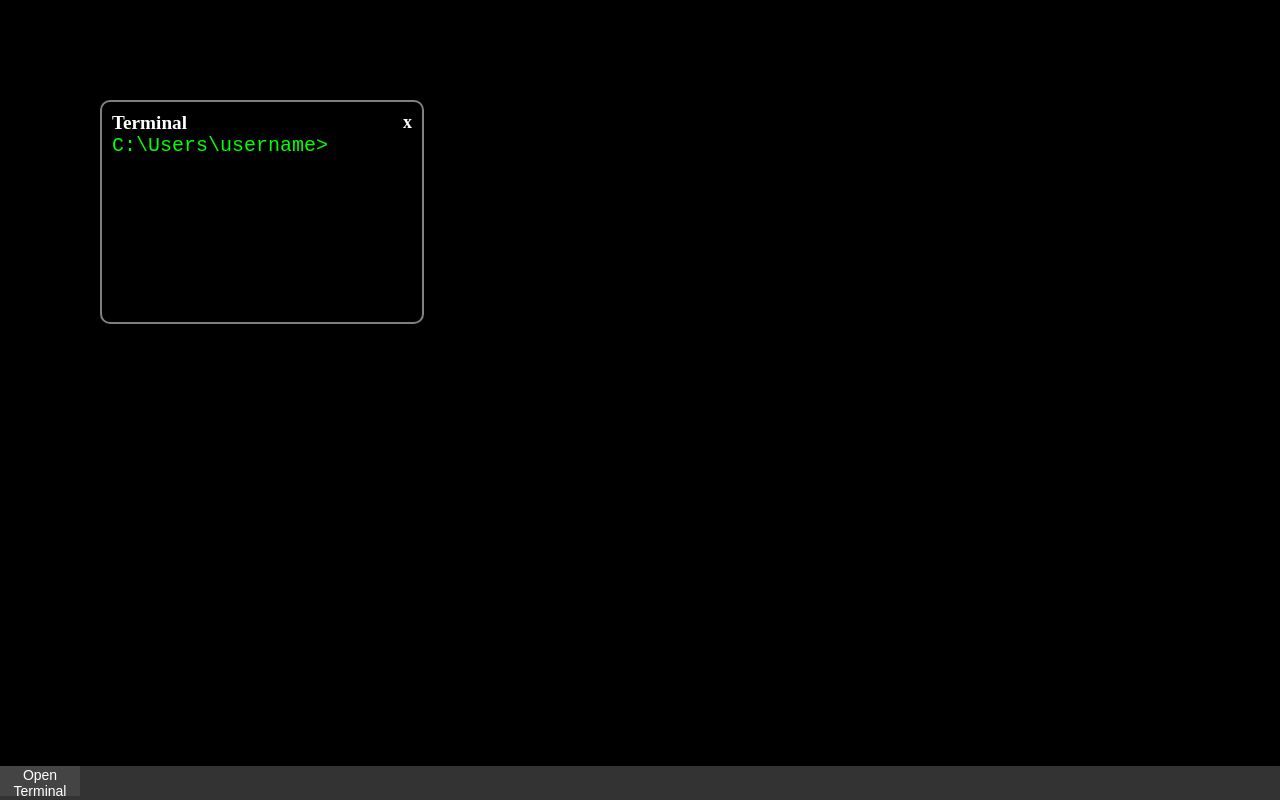
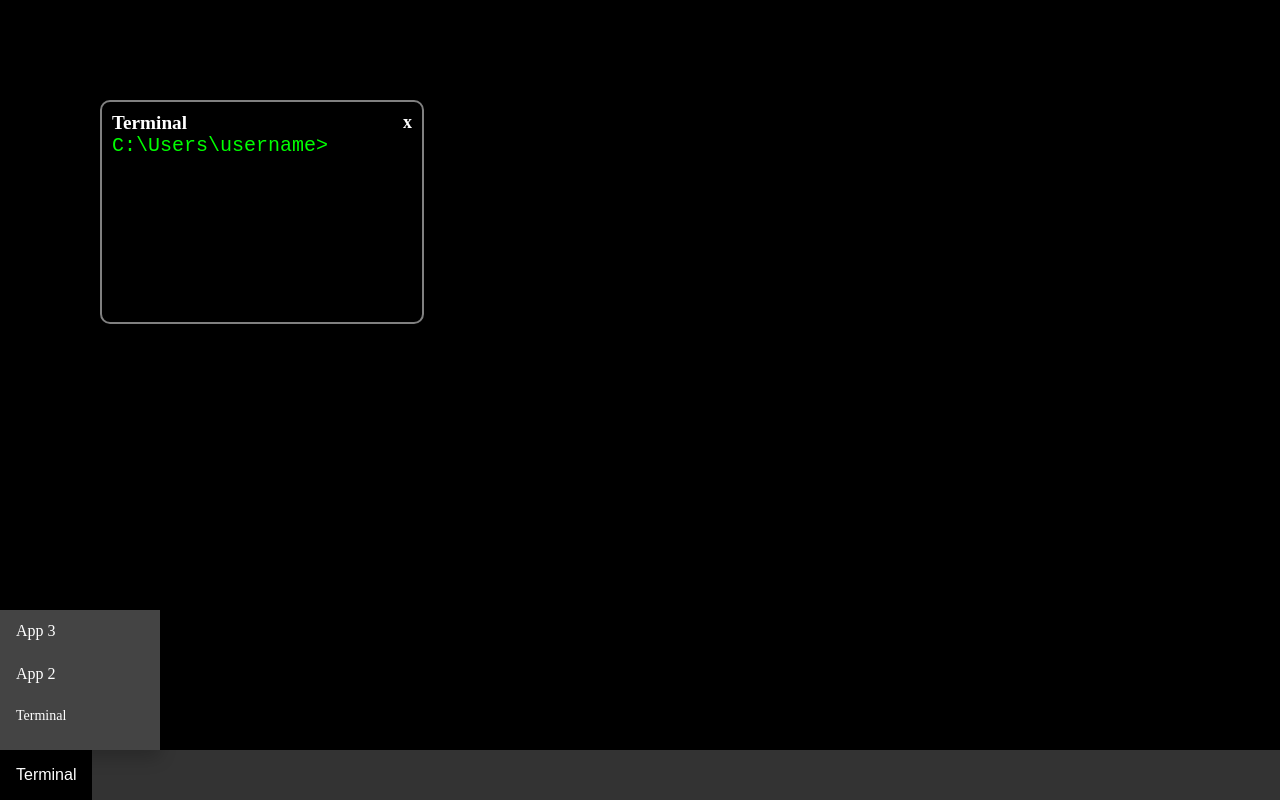
Before and after one commit to Teemunl/homepage, a plain HTML site: page index.html in a window 1280 px wide. Drawn offline with Linux system fonts and the light colour scheme.

Commit message:
Added a dropdown menu to handle the taskbar

```diff
--- a/index.html
+++ b/index.html
@@ -5,6 +5,8 @@
   <link rel="stylesheet" type="text/css" href="styles/main.css">
 </head>
 <body>
+    <!-- dropdown for menu -->
+
   <div class="prompt-container">
     <div class="prompt-header">
       <span class="prompt-header-title">Terminal</span>
@@ -15,8 +17,16 @@
     </div>
   </div>
   <div class="taskbar">
-    <button class="terminal-btn">Open Terminal</button>
+    <div class="dropdown">
+      <button class="dropbtn">Terminal</button>
+      <div class="dropdown-content" id="myDropdown">
+        <option class="terminal-btn">Terminal</button>
+        <option value="app2">App 2</option>
+        <option value="app3">App 3</option>
+      </div>
   </div>
   <script src="javascript/main.js"></script>
+
+</div>
 </body>
 </html>
--- a/javascript/main.js
+++ b/javascript/main.js
@@ -63,3 +63,21 @@ var terminalBtn = document.querySelector('.terminal-btn');
 terminalBtn.addEventListener('click', function(){
     document.querySelector('.prompt-container').style.display = 'block';
 });
+
+// Get the button and the dropdown menu elements
+var button = document.getElementsByClassName("dropbtn")[0];
+var dropdown = document.getElementById("myDropdown");
+
+// Add a click event listener to the button
+button.addEventListener("click", function() {
+  // Toggle the display of the dropdown menu
+  dropdown.style.display = dropdown.style.display === "none" ? "block" : "none";
+});
+
+// Add a click event listener to the document
+document.addEventListener("click", function(event) {
+  // If the click is outside the button or the dropdown menu, hide the menu
+  if (event.target !== button && event.target !== dropdown) {
+    dropdown.style.display = "none";
+  }
+});
--- a/styles/main.css
+++ b/styles/main.css
@@ -102,3 +102,44 @@ body{
     background-color: transparent;
   }
 }
+
+/* Style the button */
+.dropbtn {
+  background-color: black;
+  color: white;
+  padding: 16px;
+  font-size: 16px;
+  border: none;
+}
+
+/* Style the dropdown container */
+.dropdown {
+  position: relative;
+  display: inline-block;
+}
+
+/* Style the dropdown menu */
+.dropdown-content {
+  display: none;
+  position: absolute;
+  bottom: 100%; /* Position the menu above the button */
+  background-color: #444;
+  min-width: 160px;
+  box-shadow: 0px 8px 16px 0px rgba(0,0,0,0.2);
+  z-index: 1;
+  display: flex; /* Use flexbox to layout the menu items */
+  flex-direction: column-reverse; /* Reverse the order of the menu items */
+}
+
+/* Style the dropdown menu items */
+.dropdown-content option {
+  color: #ffffff;
+  padding: 12px 16px;
+  text-decoration: none;
+  display: block;
+}
+
+/* Change the background color of the dropdown menu items on hover */
+.dropdown-content option:hover {
+  background-color: #f1f1f1;
+}
```
Lines whose indentation alone changed are shown as unchanged.
